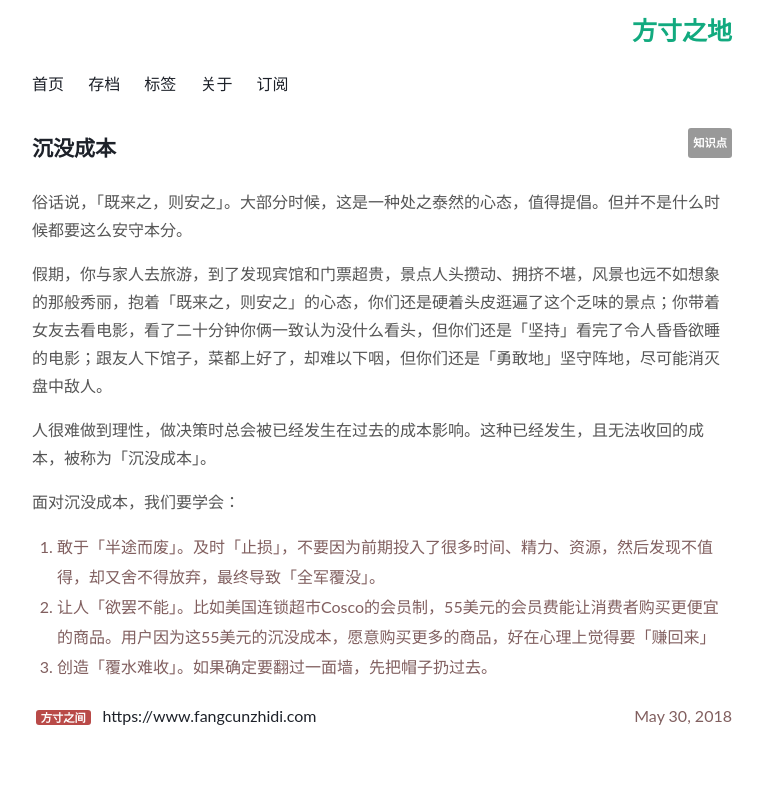
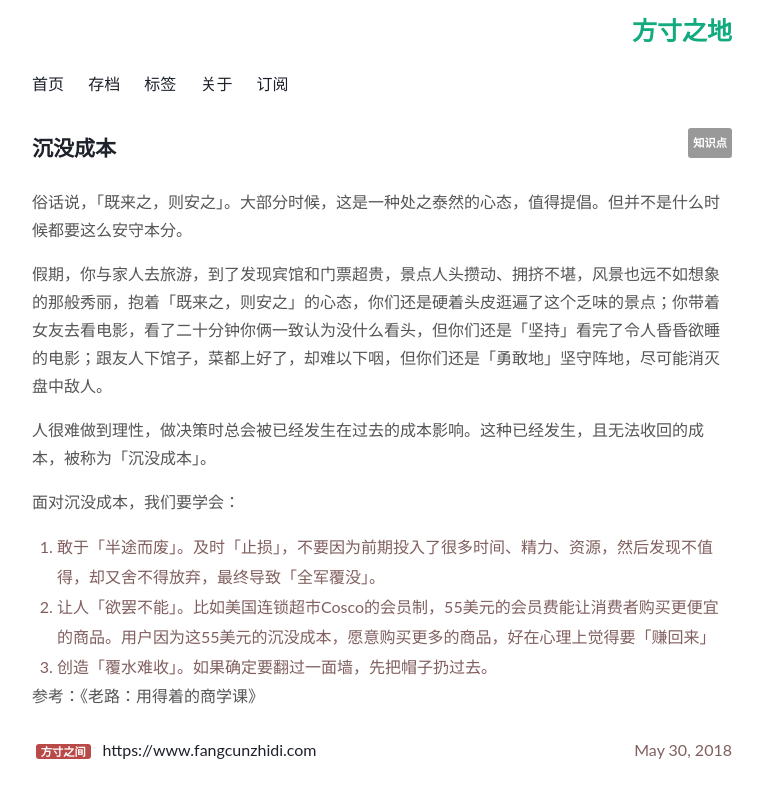
Before and after one commit to Turbo-Snail/ReadingCard, a Jekyll site: the page built from _posts/2018-5-30-Sunk-Cost.md, in a window 1280 px wide. Shown: the top 798 px of the page, without its empty margins (258-1022 px from the left). Built offline with Jekyll 4.4.1, drawn with Linux system fonts in a browser that asks for light colours; comment, search, counter and statistics services are not loaded.

Commit message:
Update 2018-5-30-Sunk-Cost.md

```diff
--- a/_posts/2018-5-30-Sunk-Cost.md
+++ b/_posts/2018-5-30-Sunk-Cost.md
@@ -18,3 +18,5 @@ published: true
 1. 敢于「半途而废」。及时「止损」，不要因为前期投入了很多时间、精力、资源，然后发现不值得，却又舍不得放弃，最终导致「全军覆没」。
 2. 让人「欲罢不能」。比如美国连锁超市Cosco的会员制，55美元的会员费能让消费者购买更便宜的商品。用户因为这55美元的沉没成本，愿意购买更多的商品，好在心理上觉得要「赚回来」
 3. 创造「覆水难收」。如果确定要翻过一面墙，先把帽子扔过去。
+
+参考：《老路：用得着的商学课》
```
